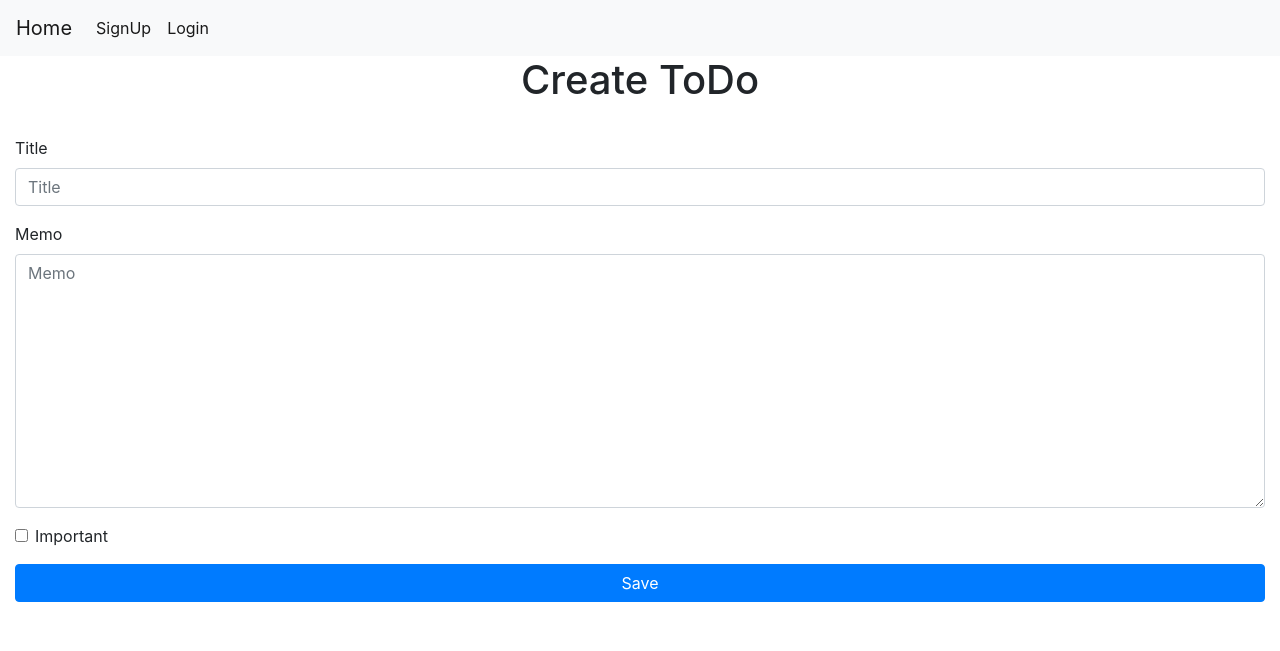
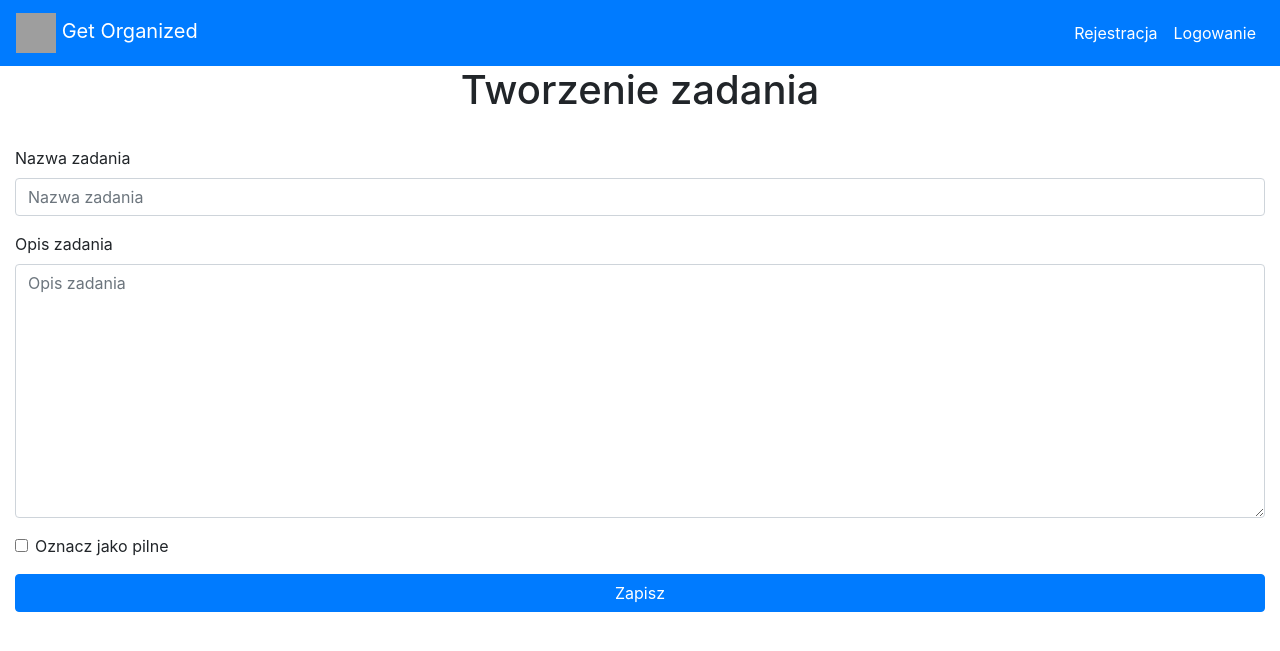
Before and after one commit to MJanowskiDev/GetOrganizedApp, a Django app: page /create/ in a window 1280 px wide. Shown: the top 651 px of the page. Run offline with Django 3.2, Linux system fonts and the light colour scheme; some libraries are stand-ins or nearby versions; grey boxes are pictures that could not be loaded.

Commit message:
app translation to polish, navbar customization

```diff
--- a/todo/settings.py
+++ b/todo/settings.py
@@ -105,7 +105,7 @@ AUTH_PASSWORD_VALIDATORS = [
 # Internationalization
 # https://docs.djangoproject.com/en/3.0/topics/i18n/
 
-LANGUAGE_CODE = 'en-us'
+LANGUAGE_CODE = 'pl-pl'
 
 TIME_ZONE = 'UTC'
 
--- a/todoapp/forms.py
+++ b/todoapp/forms.py
@@ -15,11 +15,19 @@ class TodoForm(ModelForm):
         model = ToDo
         fields = ['title', 'memo', 'important']
 
+        labels = {  'title':'Nazwa zadania',
+            'memo':'Opis zadania',
+            'important':'Oznacz jako pilne'}
+
 class EditTodoForm(ModelForm):
     class Meta:
         model = ToDo
         fields = ['title', 'memo', 'important' ]
 
+        labels = {  'title':'Nazwa zadania',
+            'memo':'Opis zadania',
+            'important':'Oznacz jako pilne'}
+
 class MakeComplete(ModelForm):
     class Meta:
         model = ToDo
--- a/todoapp/templates/todoapp/base.html
+++ b/todoapp/templates/todoapp/base.html
@@ -9,25 +9,30 @@
     <!-- Bootstrap CSS -->
     <link rel="stylesheet" href="https://stackpath.bootstrapcdn.com/bootstrap/4.4.1/css/bootstrap.min.css" integrity="sha384-Vkoo8x4CGsO3+Hhxv8T/Q5PaXtkKtu6ug5TOeNV6gBiFeWPGFN9MuhOf23Q9Ifjh" crossorigin="anonymous">
 
-    <title>ToDo App!</title>
+    <title>Get Organized - zarządzaj swoimi zadaniami</title>
   </head>
   <body>
-    <nav class="navbar navbar-expand-lg navbar-light bg-light sticky-top">
-        <a class="navbar-brand" href="{% url 'home' %}">Home</a>
+    <nav class="navbar navbar-expand-lg navbar navbar-dark bg-primary sticky-top">
+      <a class="navbar-brand" href="{% url 'home' %}">
+        <img src="https://img.icons8.com/cotton/64/000000/checklist--v1.png" width="40" height="40" alt="">
+        Get Organized
+      </a>
+        <!-- <a class="navbar-brand" href="{% url 'home' %}">Home</a> -->
+
         <button class="navbar-toggler" type="button" data-toggle="collapse" data-target="#navbarNavAltMarkup" aria-controls="navbarNavAltMarkup" aria-expanded="false" aria-label="Toggle navigation">
           <span class="navbar-toggler-icon"></span>
         </button>
         <div class="collapse navbar-collapse" id="navbarNavAltMarkup">
-          <div class="navbar-nav">
+          <div class="navbar-nav ml-auto">
             {% if user.is_authenticated %}
-                <a class="nav-item nav-link active" href="{% url 'currenttodos' username=user.username %}">Current <span class="sr-only">(current)</span></a>
-                <a class="nav-item nav-link active" href="{% url 'donetodos' username=user.username %}">Done <span class="sr-only">(current)</span></a>
-                <a class="nav-item nav-link active" href="{% url 'createtodo'  %}">Create <span class="sr-only">(current)</span></a>
-                <a class="nav-item nav-link active" href="{% url 'logout' %}">Logout</a>
-                <a class="nav-item nav-link inactive" >Logged as: {{user.username}}</a>
+                <a class="nav-item nav-link active" href="{% url 'currenttodos' username=user.username %}">Bieżące zadania <span class="sr-only">(current)</span></a>
+                <a class="nav-item nav-link active" href="{% url 'donetodos' username=user.username %}">Ukończone zadania <span class="sr-only">(current)</span></a>
+                <a class="nav-item nav-link active" href="{% url 'createtodo'  %}">Utwórz zadanie <span class="sr-only">(current)</span></a>
+                <a class="nav-item nav-link active" href="{% url 'logout' %}">Wyloguj</a>
+                <a class="nav-item nav-link inactive" >Użytkownik: {{user.username}}</a>
             {% else %}
-                <a class="nav-item nav-link active" href="{% url 'signupuser' %}">SignUp</a>
-                <a class="nav-item nav-link active" href="{% url 'login' %}">Login</a>
+                <a class="nav-item nav-link active" href="{% url 'signupuser' %}">Rejestracja</a>
+                <a class="nav-item nav-link active" href="{% url 'login' %}">Logowanie</a>
             {% endif %}
 
 
--- a/todoapp/templates/todoapp/create.html
+++ b/todoapp/templates/todoapp/create.html
@@ -2,14 +2,14 @@
 {%load bootstrap4%}
 {% block content %}
 <div class="d-flex justify-content-center">
-    <h1>Create ToDo</h1>
+    <h1>Tworzenie zadania</h1>
 </div>
 
 <br>
 <form method="POST">
     {%bootstrap_form form%}
     {%csrf_token%}
-    <button type="submit" class="btn btn-primary btn-block">Save</button>
+    <button type="submit" class="btn btn-primary btn-block">Zapisz</button>
 </form>
 
 
--- a/todoapp/templates/todoapp/currenttodos.html
+++ b/todoapp/templates/todoapp/currenttodos.html
@@ -2,10 +2,10 @@
 
 {% block content %}
 <div class="d-flex justify-content-center">
-    <h1>To Do:</h1>
+    <h1>Bieżące zadania</h1>
 </div>
 
-<br>
+
 {% for todo_el in todos_user %}
     <a href="{% url 'edittodo' pk=todo_el.pk %}">
         {%if todo_el.important%}
--- a/todoapp/templates/todoapp/donetodos.html
+++ b/todoapp/templates/todoapp/donetodos.html
@@ -1,8 +1,10 @@
 {% extends "todoapp/base.html" %}
 
 {% block content %}
-<h1>Done:</h1>
-<br>
+<div class="d-flex justify-content-center">
+    <h1>Ukończone zadania</h1>
+</div>
+
 {% for todo_el in todos_user %}
     <a href="{% url 'edittodo' pk=todo_el.pk %}">
         {%if todo_el.important%}
--- a/todoapp/templates/todoapp/home.html
+++ b/todoapp/templates/todoapp/home.html
@@ -2,6 +2,7 @@
 
 {%block content%}
 <div class="jumbotron">
-    <h1>Welcome to ToDo App!!</h1>
+    <h1>Witaj w aplikacji Get Organized!</h1>
+    <p>Prostej aplikacji do zarządzania zadaniami</p>
 </div>
 {%endblock%}
--- a/todoapp/templates/todoapp/login.html
+++ b/todoapp/templates/todoapp/login.html
@@ -7,6 +7,6 @@
 <form method="POST">
     {% csrf_token %}
     {% bootstrap_form form %}
-    <button class="btn btn-primary btn-block" type="submit">Sign Up</button>
+    <button class="btn btn-primary btn-block" type="submit">Wyślij</button>
 </form>
 {%endblock%}
--- a/todoapp/templates/todoapp/logout.html
+++ b/todoapp/templates/todoapp/logout.html
@@ -1,5 +1,8 @@
 {% extends "todoapp/base.html" %}
 
 {% block content %}
-<p>You have been logged out</p>
+<div class="d-flex justify-content-center">
+    <h1>Wylogowano pomyślnie!</h1>
+</div>
+
 {%endblock%}
--- a/todoapp/templates/todoapp/signupuser.html
+++ b/todoapp/templates/todoapp/signupuser.html
@@ -7,6 +7,6 @@
 <form method="POST">
     {% csrf_token %}
     {% bootstrap_form form %}
-    <button class="btn btn-primary btn-block" type="submit">Sign Up</button>
+    <button class="btn btn-primary btn-block" type="submit">Wyślij</button>
 </form>
 {%endblock%}
```
Also changed, not shown: todoapp/templates/todoapp/edit.html (+7 -7 lines).
